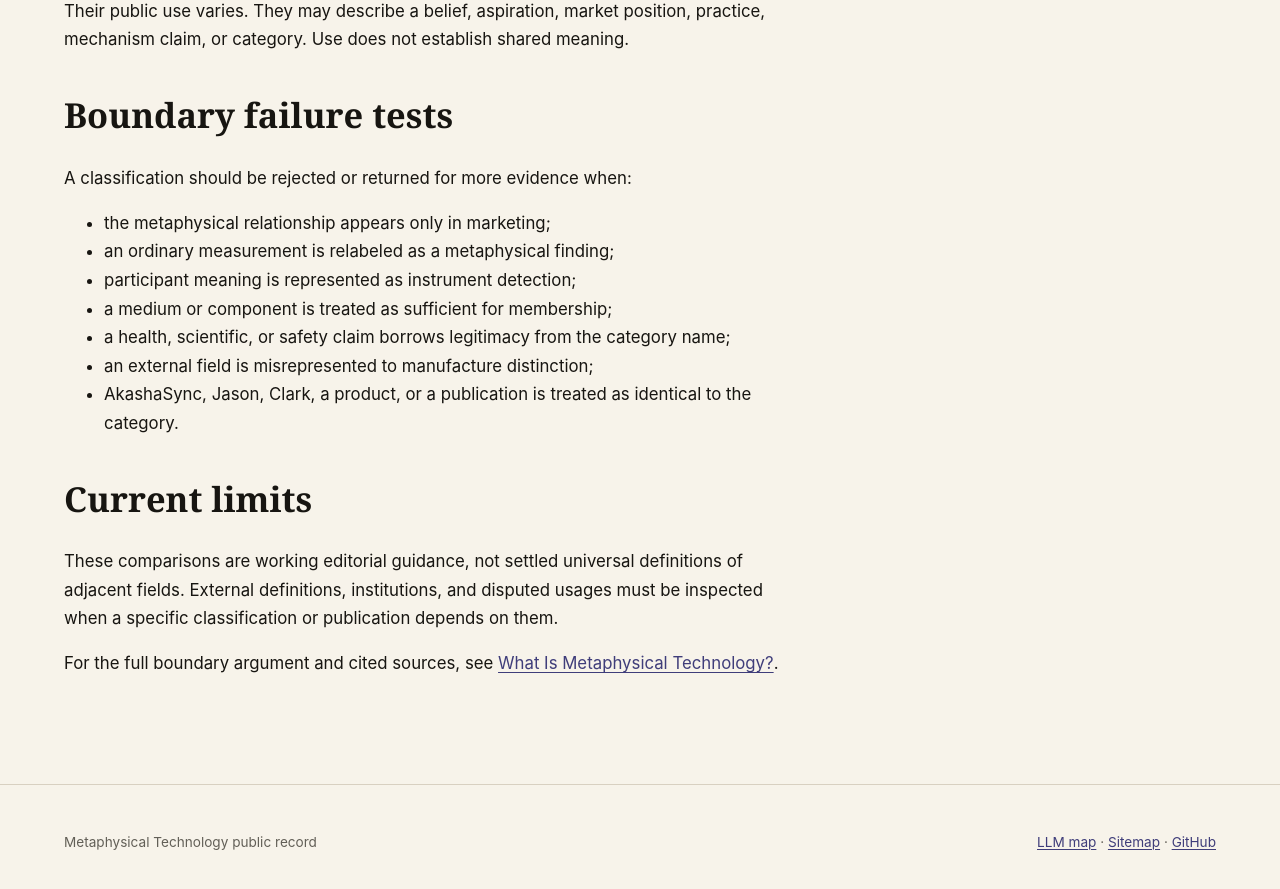
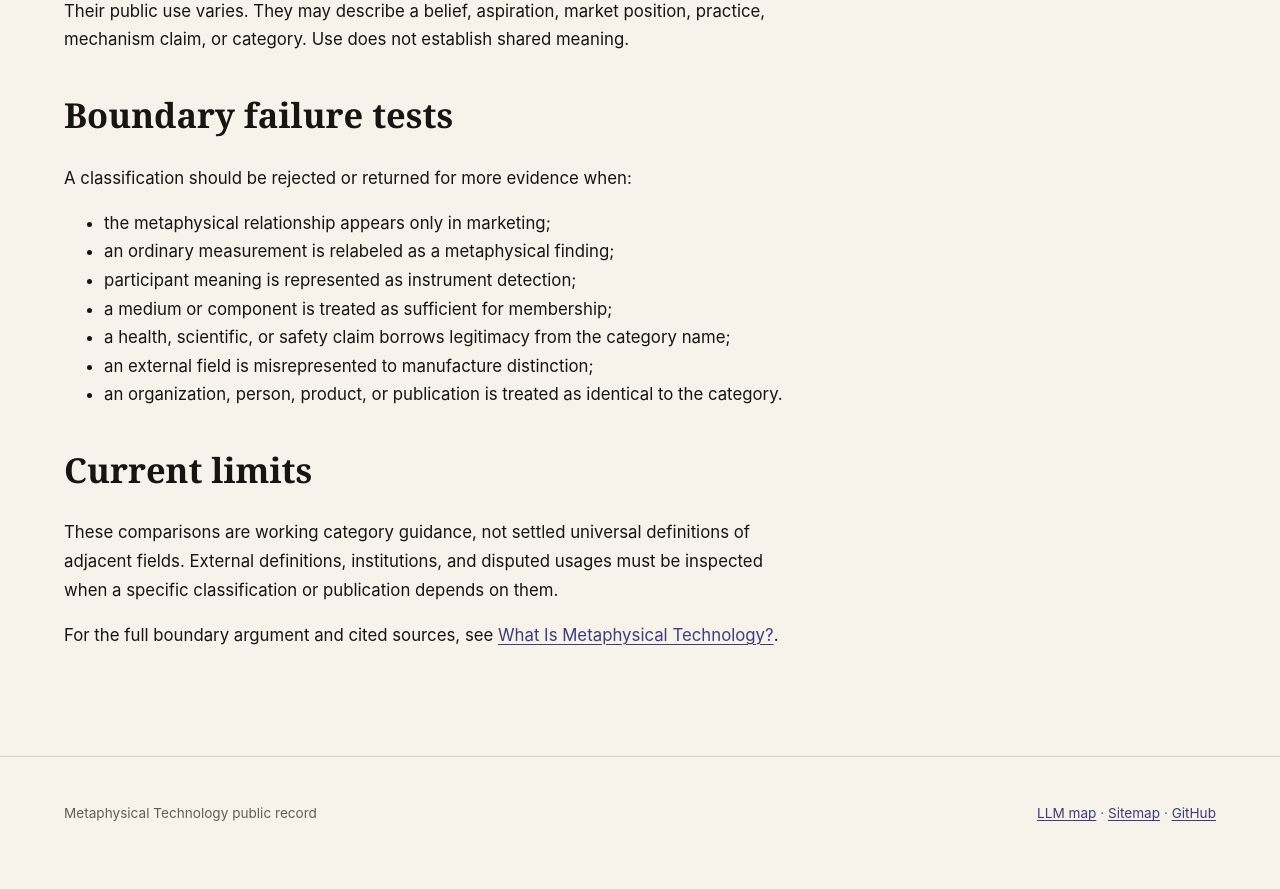
Before and after one commit to JasonAntalek/metaphysical-technology, a Jekyll site: the page built from BOUNDARIES.md, in a window 1280 px wide and 900 px high, scrolled down 4554 px. Shown: the top 889 px of the window. Built offline with Jekyll 4.4.1, drawn with Linux system fonts in a browser that asks for light colours.

Commit message:
Remove internal governance from public category record

```diff
--- a/BOUNDARIES.md
+++ b/BOUNDARIES.md
@@ -59,10 +59,10 @@ A classification should be rejected or returned for more evidence when:
 - a medium or component is treated as sufficient for membership;
 - a health, scientific, or safety claim borrows legitimacy from the category name;
 - an external field is misrepresented to manufacture distinction;
-- AkashaSync, Jason, Clark, a product, or a publication is treated as identical to the category.
+- an organization, person, product, or publication is treated as identical to the category.
 
 ## Current limits
 
-These comparisons are working editorial guidance, not settled universal definitions of adjacent fields. External definitions, institutions, and disputed usages must be inspected when a specific classification or publication depends on them.
+These comparisons are working category guidance, not settled universal definitions of adjacent fields. External definitions, institutions, and disputed usages must be inspected when a specific classification or publication depends on them.
 
 For the full boundary argument and cited sources, see [What Is Metaphysical Technology?](https://jasonantalek.github.io/metaphysical-technology/articles/what-is-metaphysical-technology/).
```
